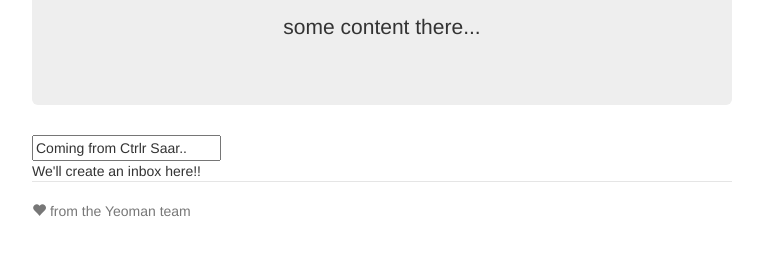
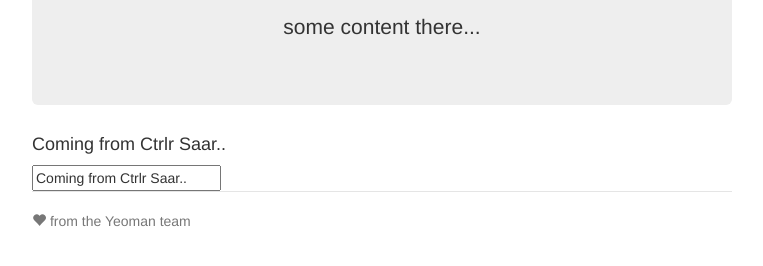
Before and after one commit to sirajrkhan/email, a website: page app/index.html in a window 1280 px wide. Shown: the part 332-598 px from the top of the page, without its empty margins (258-1021 px from the left). Drawn offline with nearby package versions, Linux system fonts and the light colour scheme; some packages are replaced by stand-ins of ours; files that its build step writes are made by us from their sources.

Commit message:
added head

```diff
--- a/app/index.html
+++ b/app/index.html
@@ -46,9 +46,8 @@
         <div ng-view=""></div>
 
         <div ng-controller="InboxCtrl">
+            <h4>{{pageTitle}}</h4>
             <input type="text" ng-model="pageTitle">
-            <br>
-            <div>We'll create an inbox here!!</div>
         </div>
 
         <div class="footer">
--- a/app/scripts/controllers/inbox.js
+++ b/app/scripts/controllers/inbox.js
@@ -1,5 +1,4 @@
 'use strict';
-        console.log ('Inbox Controller called.... outside!!!')
 
 angular.module('emailApp')
     .controller('InboxCtrl',function($scope){
```
